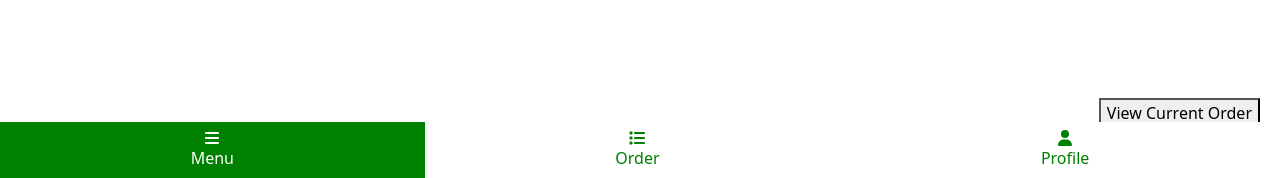
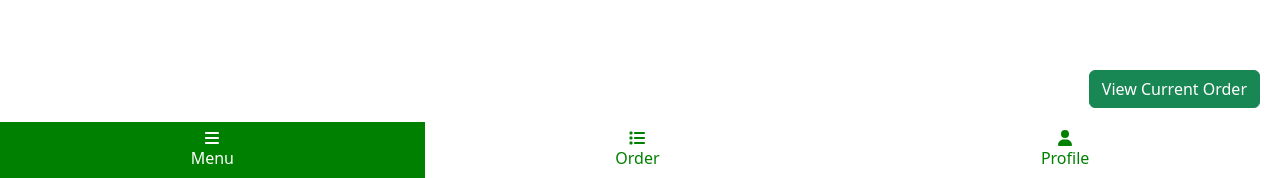
Before and after one commit to GabrieBu/adv_web_lab, a React (Vite) app in the folder weblab/: page /home in a window 1280 px wide. Shown: the part 622-800 px from the top of the page. Built offline with nearby package versions, Linux system fonts and the light colour scheme; no server answers; the database is empty; what ldrs would draw is missing.

Commit message:
Button view Current Order in Home_page

```diff
--- a/weblab/src/pages/Home.jsx
+++ b/weblab/src/pages/Home.jsx
@@ -121,9 +121,9 @@ function Home() {
         </div>
         <Link
           to="/order"
-          style={{ position: "fixed", bottom: "50px", right: "20px" }}
+          style={{ position: "fixed", bottom: "70px", right: "20px" }}
         >
-          <button>View Current Order</button>
+          <button className="btn btn-success">View Current Order</button>
         </Link>
       </div>
     </div>
```
